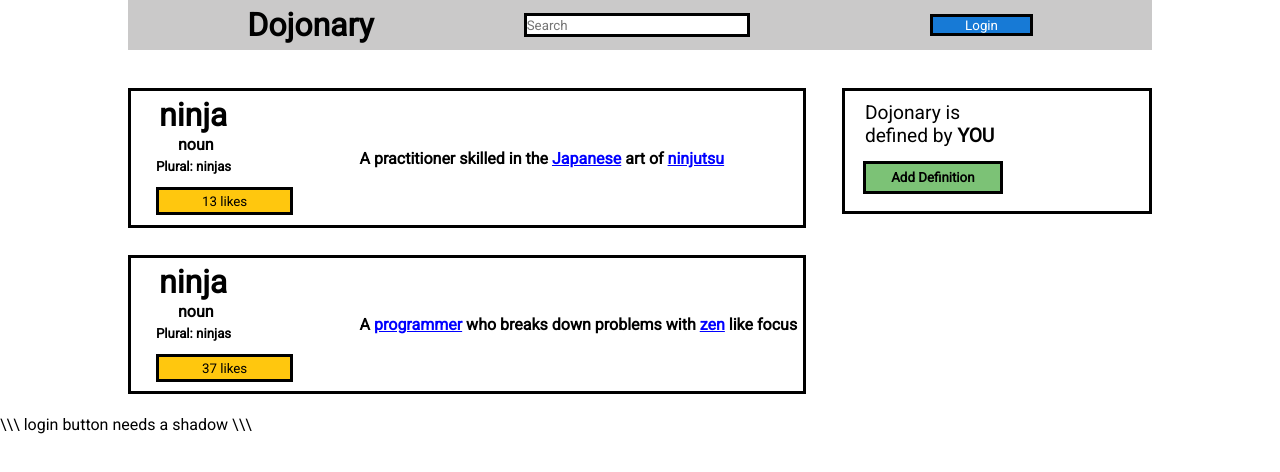
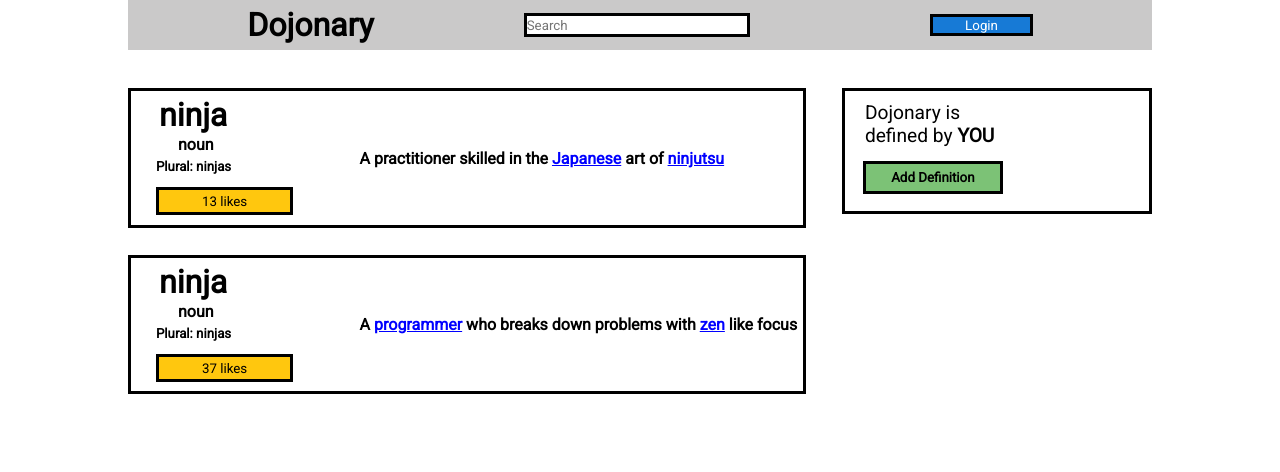
Before and after one commit to bchang0999/Coding-Dojo, a plain HTML site: page Practice/Ralphies/index.html in a window 1280 px wide. Drawn offline with Linux system fonts and the light colour scheme.

Commit message:
removed comments

```diff
--- a/Practice/Ralphies/index.html
+++ b/Practice/Ralphies/index.html
@@ -56,6 +56,3 @@
 <script src="script.js"></script>
 </body>
 </html>
-
-
-\\\ login button needs a shadow \\\
```
